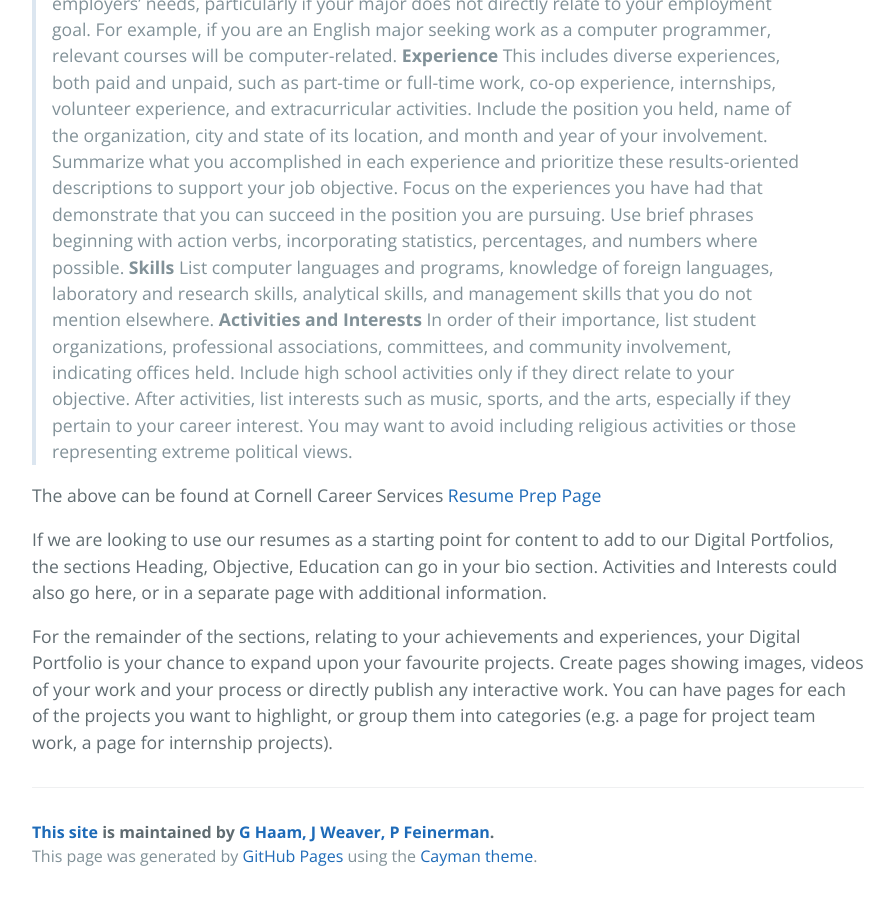
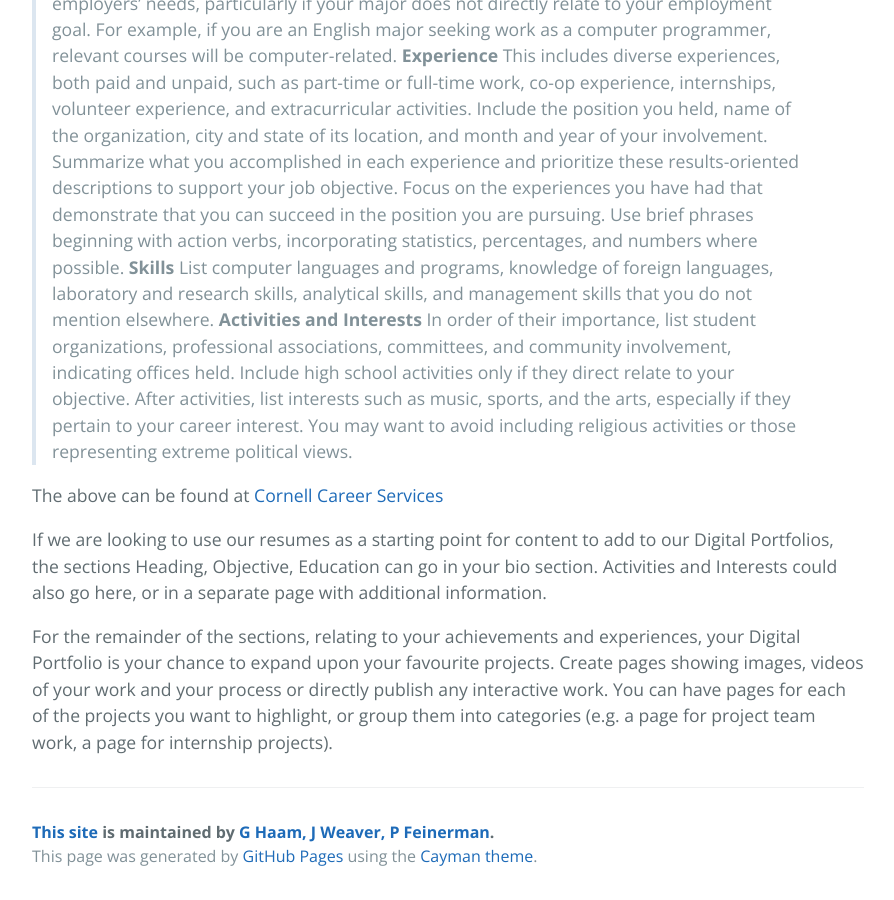
Before and after one commit to jdweaver14/guide, a Jekyll site: the page built from creatingcontent.md, in a window 1280 px wide and 900 px high, scrolled down 1792 px. Shown: the whole window, without its empty margins (192-1086 px from the left). Built offline with Jekyll 4.4.1, drawn with Linux system fonts in a browser that asks for light colours.

Commit message:
update formatting

```diff
--- a/creatingcontent.md
+++ b/creatingcontent.md
@@ -51,7 +51,7 @@
 > **Activities and Interests**
 > In order of their importance, list student organizations, professional associations, committees, and community involvement, indicating offices held. Include high school activities only if they direct relate to your objective. After activities, list interests such as music, sports, and the arts, especially if they pertain to your career interest. You may want to avoid including religious activities or those representing extreme political views.
 
-The above can be found at Cornell Career Services [Resume Prep Page](https://scl.cornell.edu/get-involved/career-services/resumes-and-interview-prep/resumes)
+The above can be found at [Cornell Career Services](https://scl.cornell.edu/get-involved/career-services/resumes-and-interview-prep/resumes "Resume Prep by Cornell Career Services")
 
 If we are looking to use our resumes as a starting point for content to add to our Digital Portfolios, the sections Heading, Objective, Education can go in your bio section. Activities and Interests could also go here, or in a separate page with additional information.
 
```
